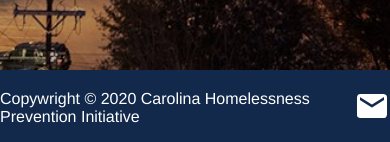
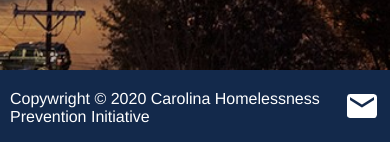
Before and after one commit to web-dev-carolina/CHPI, a React (Create React App) app in the folder chpi-website/: page / in a window 390 px wide. Shown: the part 859-1001 px from the top of the page. Built offline with nearby package versions, Linux system fonts and the light colour scheme.

Commit message:
changed color for nav-menu and made footer more mobile responsive

```diff
--- a/chpi-website/src/CSS/Footer.css
+++ b/chpi-website/src/CSS/Footer.css
@@ -9,9 +9,18 @@
     user-select: none;
     width: 100%;
     z-index: 999;
-
+    padding-left: 10px;
+    padding-right: 10px;
 }
 
 .footer p {
     color: var(--text-1)
 }
+
+/* For phones like iphone 5 */
+@media only screen and (max-width: 320px){
+    .footer {
+        width: 110%;
+    }
+
+}
--- a/chpi-website/src/CSS/Navbar.css
+++ b/chpi-website/src/CSS/Navbar.css
@@ -75,7 +75,7 @@
 
  .nav-menu {
     text-align: center;
-    background-color: var(--primary-color);
+    background-color: var(--secondary-color);
     display: flex;
     flex-direction: column;
     top: 75px;
@@ -114,5 +114,5 @@
         transition: all 0.5s ease;
         z-index: 1;
         pointer-events: all;
+    }
 }
- }
```
